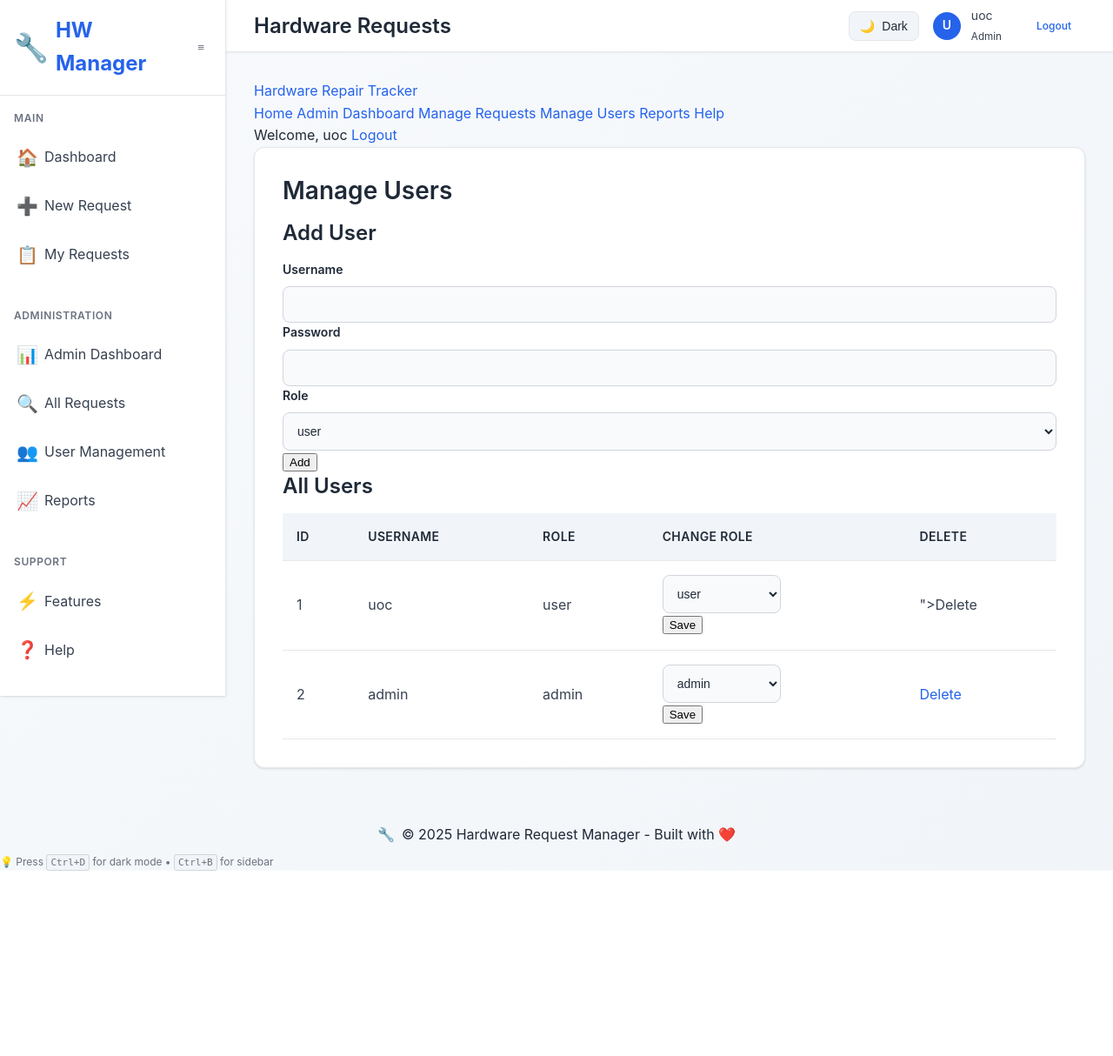
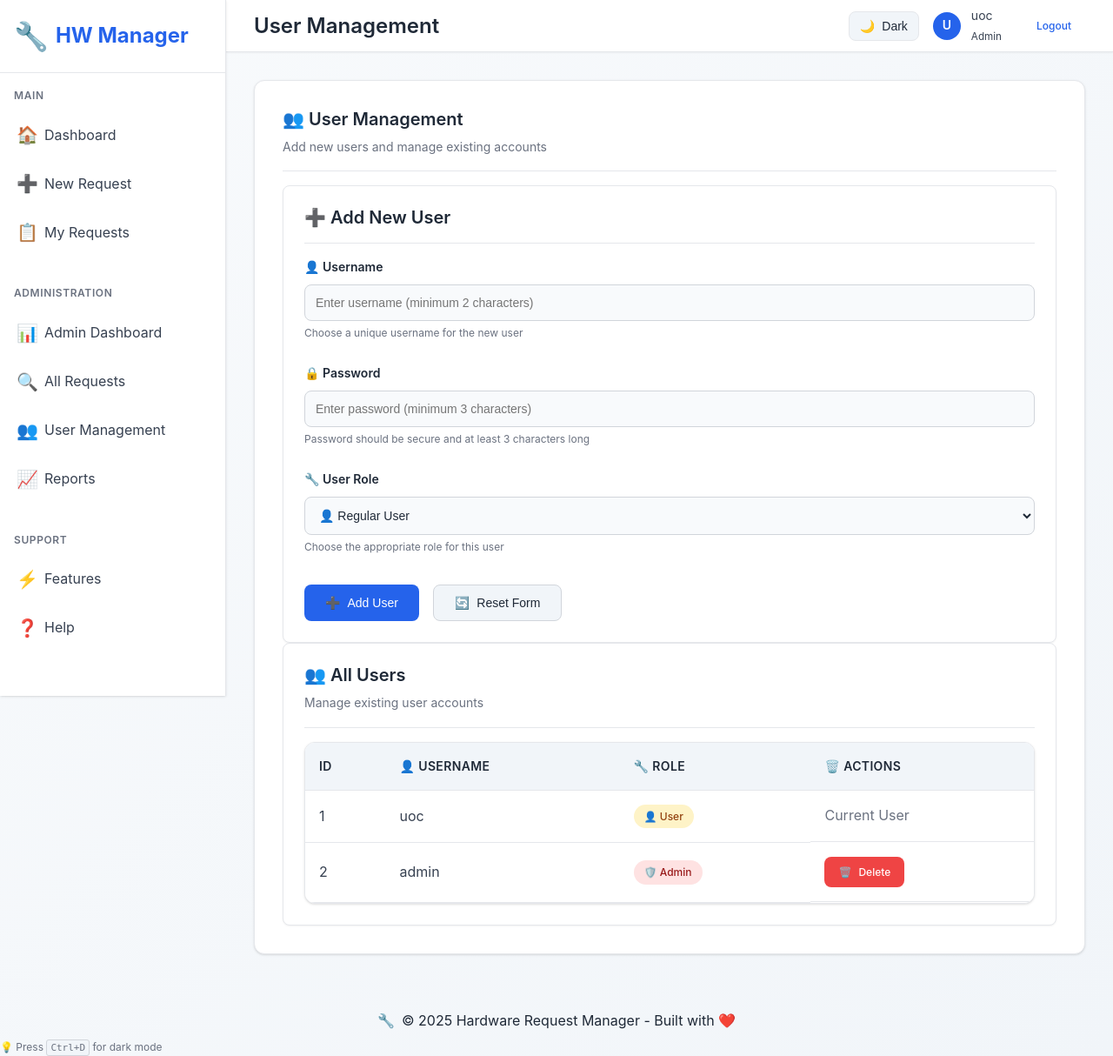
Before and after one commit to HiranthaSandaruwan/Web_Project, a PHP site: page /admin/users.php in a window 1280 px wide. Shown: the whole page at 87% size. Before the commit the page ends 1001 px from the top, so only its background shows below. Run offline with PHP 8.4, Linux system fonts and the light colour scheme; a user stored in the database is signed in; data comes from the database, SQL or seed files in the repository.

Commit message:
Remove sidebar collapse feature and improve user management
Eliminated the sidebar collapse functionality from CSS, JS, and UI, simplifying the layout and navigation. Enhanced the admin user management page with improved form validation, user feedback, and prevention of self-deletion. Updated login logic to support both plain text and hashed passwords for backward compatibility. Cleaned up keyboard shortcut references and removed related UI elements.

```diff
--- a/admin/users.php
+++ b/admin/users.php
@@ -1,11 +1,11 @@
 <?php
-session_start();
+require_once __DIR__ . '/../config.php';
+$page_title = "User Management";
+
 if (!isset($_SESSION['user_id']) || $_SESSION['role'] !== 'admin') {
-    header('Location: ../auth/login.php');
+    header('Location: ' . url('auth/login.php'));
     exit;
 }
-
-require_once '../db.php';
 
 $msg = '';
 
@@ -14,16 +14,27 @@ if (isset($_POST['add'])) {
     $u = trim($_POST['username']);
     $p = trim($_POST['password']);
     $r = $_POST['role'];
-    if ($u !== '' && $p !== '') {
+    if ($u !== '' && $p !== '' && strlen($p) >= 3) {
+        // Check if username already exists
+        $checkUser = $mysqli->prepare('SELECT user_id FROM users WHERE username = ?');
+        $checkUser->bind_param('s', $u);
+        $checkUser->execute();
+        $result = $checkUser->get_result();
+
+        if ($result->num_rows > 0) {
+            $msg = '<div class="alert alert-error">Username already exists. Please choose a different username.</div>';
+        } else {
+            // Store password as plain text (no encryption)
             $stmt = $mysqli->prepare('INSERT INTO users (username, password, role) VALUES (?,?,?)');
             $stmt->bind_param('sss', $u, $p, $r);
             if ($stmt->execute()) {
-            $msg = 'User added';
+                $msg = '<div class="alert alert-success">✅ User "' . htmlspecialchars($u) . '" added successfully!</div>';
             } else {
-            $msg = 'Error adding';
+                $msg = '<div class="alert alert-error">❌ Error adding user. Please try again.</div>';
+            }
         }
     } else {
-        $msg = 'Fill fields';
+        $msg = '<div class="alert alert-error">❌ Please fill all fields. Password must be at least 3 characters.</div>';
     }
 }
 
@@ -35,73 +46,121 @@ if (isset($_GET['del'])) {
     }
 }
 
-// Edit role
-if (isset($_POST['edit'])) {
-    $eid  = (int) $_POST['user_id'];
-    $role = $_POST['role'];
-    $stmt = $mysqli->prepare('UPDATE users SET role=? WHERE user_id=?');
-    $stmt->bind_param('si', $role, $eid);
-    $stmt->execute();
+// Delete user (not self)
+if (isset($_GET['del'])) {
+    $delId = (int) $_GET['del'];
+    if ($delId !== $_SESSION['user_id']) {
+        $stmt = $mysqli->prepare('DELETE FROM users WHERE user_id = ?');
+        $stmt->bind_param('i', $delId);
+        if ($stmt->execute()) {
+            $msg = '<div class="alert alert-success">✅ User deleted successfully!</div>';
+        } else {
+            $msg = '<div class="alert alert-error">❌ Error deleting user.</div>';
+        }
+    } else {
+        $msg = '<div class="alert alert-warning">⚠️ You cannot delete your own account!</div>';
+    }
 }
 
 $users = $mysqli->query('SELECT * FROM users ORDER BY user_id');
 ?>
-<?php include '../partials/header.php'; ?>
-<?php include '../partials/nav.php'; ?>
+<?php include BASE_PATH . '/partials/header.php'; ?>
 
 <div class="container">
-    <h2>Manage Users</h2>
-    <?php if ($msg) { echo '<div class="alert">' . $msg . '</div>'; } ?>
+    <div class="card-header">
+        <h1 class="card-title">👥 User Management</h1>
+        <p class="card-subtitle">Add new users and manage existing accounts</p>
+    </div>
 
-    <h3>Add User</h3>
-    <form method="post">
+    <?php if ($msg) { echo $msg; } ?>
+
+    <!-- Add New User Form -->
+    <div class="card">
+        <div class="card-header">
+            <h3 class="card-title">➕ Add New User</h3>
+        </div>
+
+        <form method="post" data-validate>
             <input type="hidden" name="add" value="1">
-        <label>Username</label>
-        <input name="username" required>
 
-        <label>Password</label>
-        <input name="password" required>
+            <div class="form-group">
+                <label for="username">👤 Username</label>
+                <input type="text" id="username" name="username" required data-label="Username"
+                       placeholder="Enter username (minimum 2 characters)" minlength="2">
+                <span class="form-help">Choose a unique username for the new user</span>
+            </div>
 
-        <label>Role</label>
-        <select name="role">
-            <option value="user">user</option>
-            <option value="admin">admin</option>
+            <div class="form-group">
+                <label for="password">🔒 Password</label>
+                <input type="password" id="password" name="password" required data-label="Password"
+                       placeholder="Enter password (minimum 3 characters)" minlength="3">
+                <span class="form-help">Password should be secure and at least 3 characters long</span>
+            </div>
+
+            <div class="form-group">
+                <label for="role">🔧 User Role</label>
+                <select id="role" name="role" required>
+                    <option value="user" selected>👤 Regular User</option>
+                    <option value="admin">🛡️ Administrator</option>
                 </select>
+                <span class="form-help">Choose the appropriate role for this user</span>
+            </div>
 
-        <button type="submit">Add</button>
+            <div class="form-actions">
+                <button type="submit" class="btn btn-primary">
+                    <span>➕</span> Add User
+                </button>
+                <button type="reset" class="btn btn-secondary">
+                    <span>🔄</span> Reset Form
+                </button>
+            </div>
         </form>
+    </div>
 
-    <h3>All Users</h3>
+    <!-- Users List -->
+    <div class="card">
+        <div class="card-header">
+            <h3 class="card-title">👥 All Users</h3>
+            <p class="card-subtitle">Manage existing user accounts</p>
+        </div>
+
+        <div class="table-container">
             <table>
+                <thead>
                     <tr>
                         <th>ID</th>
-            <th>Username</th>
-            <th>Role</th>
-            <th>Change Role</th>
-            <th>Delete</th>
+                        <th>👤 Username</th>
+                        <th>🔧 Role</th>
+                        <th>🗑️ Actions</th>
                     </tr>
+                </thead>
+                <tbody>
                     <?php while ($u = $users->fetch_assoc()) { ?>
                         <tr>
                             <td><?php echo $u['user_id']; ?></td>
                             <td><?php echo htmlspecialchars($u['username']); ?></td>
-                <td><?php echo $u['role']; ?></td>
                             <td>
-                    <form method="post" style="display:inline-block;">
-                        <input type="hidden" name="user_id" value="<?php echo $u['user_id']; ?>">
-                        <select name="role">
-                            <option <?php if ($u['role'] === 'user') echo 'selected'; ?>>user</option>
-                            <option <?php if ($u['role'] === 'admin') echo 'selected'; ?>>admin</option>
-                        </select>
-                        <button name="edit" value="1">Save</button>
-                    </form>
+                                <span class="badge badge-<?php echo $u['role'] === 'admin' ? 'high' : 'medium'; ?>">
+                                    <?php echo $u['role'] === 'admin' ? '🛡️ Admin' : '👤 User'; ?>
+                                </span>
                             </td>
-                <td>
+                            <td class="table-actions">
                                 <?php if ($u['user_id'] != $_SESSION['user_id']) { ?>
-                        <a onclick="return confirmDelete();" href="users.php?del=<?php echo $u['user_id']; } ?>">Delete</a>
+                                    <a href="users.php?del=<?php echo $u['user_id']; ?>"
+                                       class="btn btn-danger btn-sm"
+                                       onclick="return confirm('Are you sure you want to delete user &quot;<?php echo htmlspecialchars($u['username']); ?>&quot;? This action cannot be undone.');">
+                                        <span>🗑️</span> Delete
+                                    </a>
+                                <?php } else { ?>
+                                    <span class="text-muted">Current User</span>
+                                <?php } ?>
                             </td>
                         </tr>
                     <?php } ?>
+                </tbody>
             </table>
         </div>
+    </div>
+</div>
 
-<?php include '../partials/footer.php'; ?>
+<?php include BASE_PATH . '/partials/footer.php'; ?>
--- a/assets/css/unified-styles.css
+++ b/assets/css/unified-styles.css
@@ -55,7 +55,6 @@
 
     /* Sidebar & Layout */
     --sidebar-width: 260px;
-    --sidebar-collapsed: 60px;
     --header-height: 60px;
     --transition: all 0.3s ease;
 }
@@ -160,10 +159,6 @@ a:hover {
     overflow-y: auto;
 }
 
-.sidebar.collapsed {
-    width: var(--sidebar-collapsed);
-}
-
 .sidebar-header {
     padding: 1rem;
     border-bottom: 1px solid var(--border-light);
@@ -179,30 +174,11 @@ a:hover {
     display: flex;
     align-items: center;
     gap: 8px;
+    flex: 1;
 }
 
 .sidebar-logo .emoji {
     font-size: 2rem;
-}
-
-.sidebar.collapsed .sidebar-logo .text {
-    display: none;
-}
-
-.sidebar-toggle {
-    background: none;
-    border: none;
-    color: var(--text-muted);
-    cursor: pointer;
-    padding: 8px;
-    border-radius: var(--radius);
-    transition: var(--transition);
-    margin-left: auto;
-}
-
-.sidebar-toggle:hover {
-    background: var(--bg-tertiary);
-    color: var(--text-primary);
 }
 
 /* Sidebar Navigation Links */
@@ -222,10 +198,6 @@ a:hover {
     color: var(--text-muted);
     margin-bottom: 0.5rem;
     letter-spacing: 0.05em;
-}
-
-.sidebar.collapsed .nav-section-title {
-    display: none;
 }
 
 .nav-link {
@@ -257,19 +229,11 @@ a:hover {
     text-align: center;
 }
 
-.sidebar.collapsed .nav-link .text {
-    display: none;
-}
-
 /* Main Content Area */
 .main-content {
     flex: 1;
     margin-left: var(--sidebar-width);
     transition: var(--transition);
-}
-
-.sidebar.collapsed + .main-content {
-    margin-left: var(--sidebar-collapsed);
 }
 
 /* Top Header */
@@ -836,10 +800,6 @@ tr:hover {
         margin-left: 0;
     }
 
-    .sidebar.collapsed + .main-content {
-        margin-left: 0;
-    }
-
     .page-content {
         padding: 1rem;
     }
--- a/assets/js/app.js
+++ b/assets/js/app.js
@@ -60,23 +60,8 @@ function updateThemeToggle(theme) {
 // SIDEBAR NAVIGATION
 // ========================================
 function initializeSidebar() {
-    const sidebarToggle = document.getElementById('sidebar-toggle');
     const sidebar = document.getElementById('sidebar');
     const mobileMenuToggle = document.getElementById('mobile-menu-toggle');
-
-    // Load saved sidebar state
-    const sidebarCollapsed = localStorage.getItem('sidebar-collapsed') === 'true';
-    if (sidebarCollapsed && sidebar) {
-        sidebar.classList.add('collapsed');
-    }
-
-    // Desktop sidebar toggle
-    if (sidebarToggle && sidebar) {
-        sidebarToggle.addEventListener('click', function() {
-            sidebar.classList.toggle('collapsed');
-            localStorage.setItem('sidebar-collapsed', sidebar.classList.contains('collapsed'));
-        });
-    }
 
     // Mobile menu toggle
     if (mobileMenuToggle && sidebar) {
@@ -227,8 +212,6 @@ function validateField(field) {
     // Display validation result
     if (!isValid) {
         showFieldError(field, message);
-    } else if (value) {
-        showFieldSuccess(field);
     } else {
         clearFieldMessages(field);
     }
@@ -247,18 +230,6 @@ function showFieldError(field, message) {
     field.parentNode.insertBefore(errorDiv, field.nextSibling);
 }
 
-function showFieldSuccess(field) {
-    clearFieldMessages(field);
-    field.classList.add('success');
-    field.classList.remove('error');
-
-    const successDiv = document.createElement('div');
-    successDiv.className = 'form-success';
-    successDiv.innerHTML = `<span>✅</span> Looks good!`;
-
-    field.parentNode.insertBefore(successDiv, field.nextSibling);
-}
-
 function clearFieldError(field) {
     field.classList.remove('error');
     clearFieldMessages(field);
@@ -267,10 +238,8 @@ function clearFieldError(field) {
 function clearFieldMessages(field) {
     const parent = field.parentNode;
     const existingError = parent.querySelector('.form-error');
-    const existingSuccess = parent.querySelector('.form-success');
 
     if (existingError) existingError.remove();
-    if (existingSuccess) existingSuccess.remove();
 
     field.classList.remove('error', 'success');
 }
@@ -434,10 +403,6 @@ function showValidationError(field, message) {
     showFieldError(field, message);
 }
 
-function showValidationSuccess(field) {
-    showFieldSuccess(field);
-}
-
 function clearValidationError(field) {
     clearFieldError(field);
 }
@@ -470,13 +435,6 @@ document.addEventListener('keydown', function(e) {
         toggleTheme();
     }
 
-    // Ctrl/Cmd + B for sidebar toggle
-    if ((e.ctrlKey || e.metaKey) && e.key === 'b') {
-        e.preventDefault();
-        const sidebarToggle = document.getElementById('sidebar-toggle');
-        if (sidebarToggle) sidebarToggle.click();
-    }
-
     // Escape key to close modals/menus
     if (e.key === 'Escape') {
         const sidebar = document.getElementById('sidebar');
--- a/partials/footer.php
+++ b/partials/footer.php
@@ -9,7 +9,7 @@
 		<span>&copy; 2025 Hardware Request Manager - Built with ❤️</span>
 	</div>
 	<div style="margin-top: 8px; font-size: 12px; color: var(--text-muted);">
-		<span>💡 Press <kbd>Ctrl+D</kbd> for dark mode • <kbd>Ctrl+B</kbd> for sidebar</span>
+		<span>💡 Press <kbd>Ctrl+D</kbd> for dark mode</span>
 	</div>
 </div>
 
--- a/partials/header.php
+++ b/partials/header.php
@@ -24,9 +24,6 @@ if (!defined('BASE_PATH')) {
 				<span class="emoji">🔧</span>
 				<span class="text">HW Manager</span>
 			</div>
-			<button id="sidebar-toggle" class="sidebar-toggle" title="Toggle Sidebar">
-				<span>≡</span>
-			</button>
 		</div>
 
 		<div class="sidebar-nav">
```
Also changed, not shown: auth/login.php (+11 -1 lines). Lines whose indentation alone changed are shown as unchanged.
